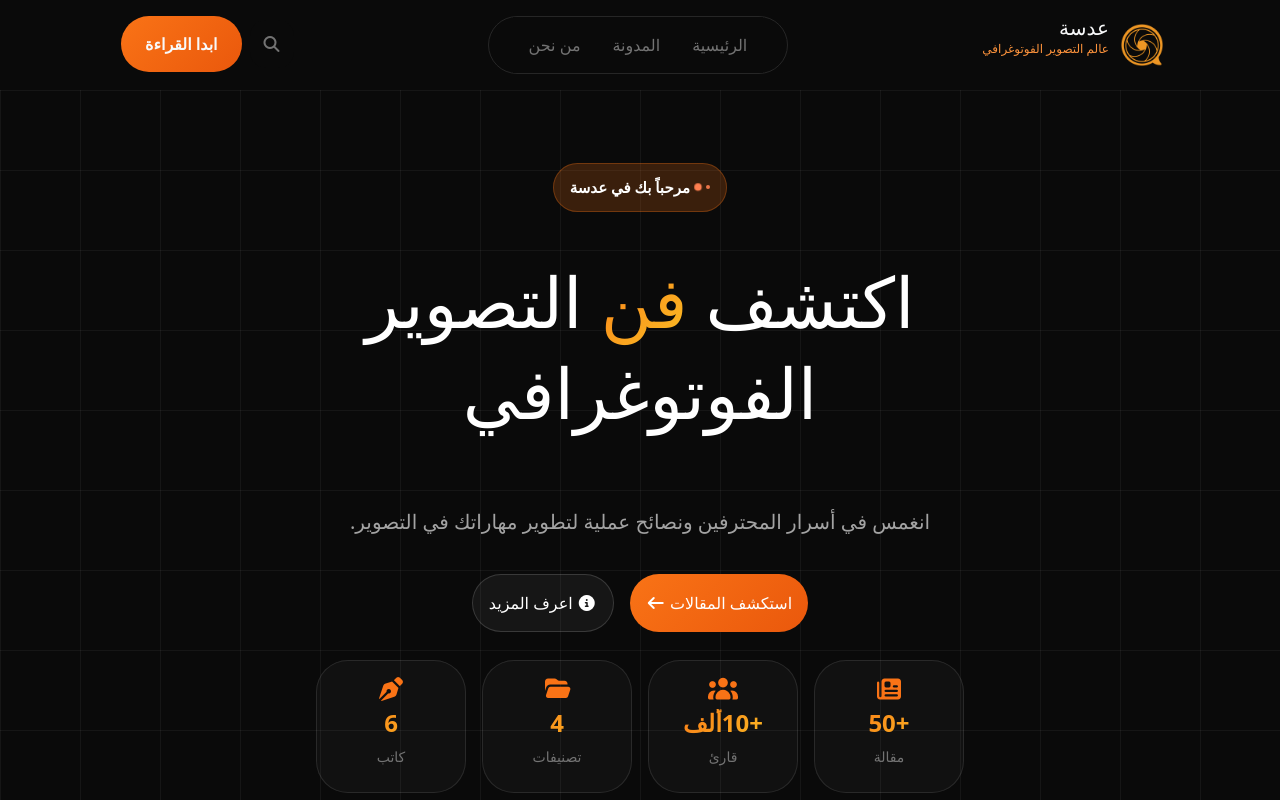
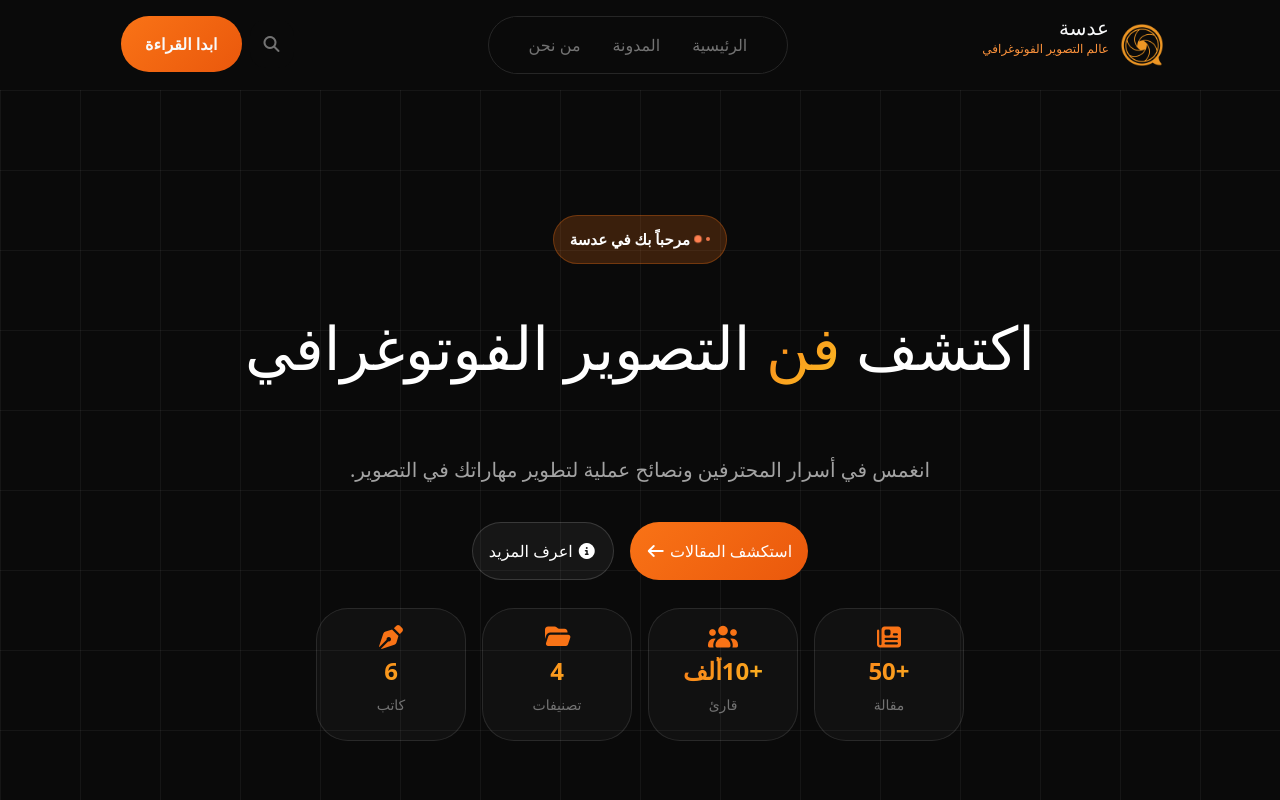
Before and after one commit to asia-negm/angular, an Angular app: page /home in a window 1280 px wide. Shown: the top 800 px of the page. Built offline with nearby package versions, Linux system fonts and the light colour scheme.

Commit message:
content projeaction

```diff
--- a/src/app/about-component/about-component.html
+++ b/src/app/about-component/about-component.html
@@ -1 +1,4 @@
-<p>about-component works!</p>
+<div>
+  <app-hero>
+  </app-hero>
+</div>
--- a/src/app/about-component/about-component.ts
+++ b/src/app/about-component/about-component.ts
@@ -1,8 +1,9 @@
 import { Component } from '@angular/core';
+import { Hero } from '../hero/hero';
 
 @Component({
   selector: 'app-about-component',
-  imports: [],
+  imports: [Hero],
   templateUrl: './about-component.html',
   styleUrl: './about-component.css',
 })
--- /dev/null
+++ b/src/app/hero/hero.html
@@ -0,0 +1,39 @@
+   <section class="hero-section d-flex align-items-center justify-content-center ">
+      <div class="hero-content d-flex flex-column  gap-1 text-center align-items-center justify-content-center ">
+        <h5><span class="badge rounded rounded-5 p-3  d-flex align-items-center gap-1">
+          <div class="spinner-grow timer text-orange-400" role="status">
+    </div>
+          <div class="spinner-grow  text-orange-400" role="status">
+    </div>
+          مرحباً بك في عدسة</span></h5>
+      <h1 class="text-6xl text-white mb-6">   اكتشف <span class="gradient-text">فن </span>
+      التصوير الفوتوغرافي</h1>
+      <p class="text-netual-400 text-xl">انغمس في أسرار المحترفين ونصائح عملية لتطوير مهاراتك في التصوير.</p>
+      <div class="d-flex gap-3">
+        <button class="background-oragne discover text-white p-3 rounded border-0 rounded-5">استكشف المقالات
+          <i class="fa-solid fa-arrow-left"></i>
+        </button>
+        <button class="see-more p-3">
+       <i class="fa-solid fa-circle-info"></i>
+      اعرف المزيد
+        </button>
+      </div>
+        <div>
+          <div class="d-flex gap-3 p-4">
+            @for(card of cards ; track card.id){
+
+              <div class="card rounded rounded-5" >
+          <div class="card-body text-center">
+            <i class="text-orange-500 {{card.icon}} text-2xl"></i>
+            <h2 class="fw-bold gradient-text text-2xl">{{card.h2}}</h2>
+            <p class="text-netual-500 text-sm">{{card.p}}</p>
+          </div>
+        </div>
+            }
+
+          </div>
+
+        </div>
+      </div>
+    </section>
+<ng-content/>
--- /dev/null
+++ b/src/app/hero/hero.ts
@@ -0,0 +1,28 @@
+import { Component , input } from '@angular/core';
+import { ICard } from '../icard';
+import { RouterLink } from '@angular/router';
+
+
+@Component({
+  selector: 'app-hero',
+  imports: [RouterLink ],
+  templateUrl: './hero.html',
+  styleUrl: './hero.css',
+})
+export class Hero {
+  badgeText = input('مرحباً بك في عدسة');
+  title =input('اكتشف');
+  titleHightLight =input('فن');
+  titleRest =input('التصوير الفوتوغرافي');
+  description =input('انغمس في أسرار المحترفين ونصائح عملية لتطوير مهاراتك في التصوير.');
+  primaryBtn =input('اكتشف المقالات');
+  secondaryBtn =input('اعرف المزيد');
+  showCards =input(true);
+
+    cards:ICard[]=[
+      {id:'0' ,icon:'fa-solid fa-newspaper' , h2:'+50' ,p:'مقالة'},
+      {id:'1' ,icon:'fa-solid fa-users' , h2:'+10ألف' ,p:'قارئ'},
+      {id:'2' ,icon:' fa-solid fa-folder-open' , h2:'4' ,p:'تصنيفات'},
+      {id:'3' ,icon:' fa-solid fa-pen-nib' , h2:'6' ,p:'كاتب'},
+    ]
+}
--- a/src/app/home-component/home-component.html
+++ b/src/app/home-component/home-component.html
@@ -1,41 +1,4 @@
-<section class="hero-section d-flex align-items-center justify-content-center ">
-  <div class="hero-content d-flex flex-column  gap-1 text-center align-items-center justify-content-center ">
-    <h5><span class="badge rounded rounded-5 p-3  d-flex align-items-center gap-1">
-      <div class="spinner-grow timer text-orange-400" role="status">
-</div>
-      <div class="spinner-grow  text-orange-400" role="status">
-</div>
-      مرحباً بك في عدسة</span></h5>
-  <h1 class="text-6xl text-white mb-6">   اكتشف <span class="gradient-text">فن </span>
-  التصوير الفوتوغرافي</h1>
-  <p class="text-netual-400 text-xl">انغمس في أسرار المحترفين ونصائح عملية لتطوير مهاراتك في التصوير.</p>
-  <div class="d-flex gap-3">
-    <button class="background-oragne discover text-white p-3 rounded border-0 rounded-5">استكشف المقالات
-      <i class="fa-solid fa-arrow-left"></i>
-    </button>
-    <button class="see-more p-3">
-   <i class="fa-solid fa-circle-info"></i>
-  اعرف المزيد
-    </button>
-  </div>
-    <div>
-      <div class="d-flex gap-3 p-4">
-        @for(card of cards ; track card.id){
-
-          <div class="card rounded rounded-5" >
-      <div class="card-body text-center">
-        <i class="text-orange-500 {{card.icon}} text-2xl"></i>
-        <h2 class="fw-bold gradient-text text-2xl">{{card.h2}}</h2>
-        <p class="text-netual-500 text-sm">{{card.p}}</p>
-      </div>
-    </div>
-        }
-
-      </div>
-
-    </div>
-  </div>
-</section>
+<app-hero></app-hero>
 <section class="spieacl background-black p-5">
   <div class="container">
     <div>
--- a/src/app/home-component/home-component.ts
+++ b/src/app/home-component/home-component.ts
@@ -4,10 +4,11 @@ import { ICard } from '../icard';
 import { IPost } from '../ipost';
 import {IBox} from '../ibox';
 import { ICap } from '../icap';
+import { Hero } from '../hero/hero';
 
 @Component({
   selector: 'app-home-component',
-  imports: [RouterLink],
+  imports: [RouterLink, Hero],
   templateUrl: './home-component.html',
   styleUrl: './home-component.css',
 })
--- a/src/app/project-component/project-component.html
+++ b/src/app/project-component/project-component.html
@@ -1 +1,4 @@
-<p>project-component works!</p>
+<div class="container hero-section">
+
+
+</div>
--- a/src/app/project-component/project-component.ts
+++ b/src/app/project-component/project-component.ts
@@ -1,8 +1,9 @@
 import { Component } from '@angular/core';
+import { Hero } from '../hero/hero';
 
 @Component({
   selector: 'app-project-component',
-  imports: [],
+  imports: [  Hero],
   templateUrl: './project-component.html',
   styleUrl: './project-component.css',
 })
--- a/src/styles.css
+++ b/src/styles.css
@@ -81,3 +81,123 @@
     -webkit-text-fill-color: transparent;
     color: transparent;
 }
+.hero-section {
+    background-color: #0a0a0a;
+    background-image:
+        linear-gradient(to right, rgba(255, 255, 255, 0.05) 1px, transparent 1px),
+        linear-gradient(to bottom, rgba(255, 255, 255, 0.05) 1px, transparent 1px);
+    background-size: 80px 80px;
+    min-height: 100vh;
+    padding: 2rem;
+}
+.hero-content h1{
+    line-height: 1.3;
+    max-width: 900px;
+    margin: 2rem;
+}
+.hero-content p{
+    max-width: 600px;
+    line-height: 1.6;
+    margin: 2rem;
+}
+.see-more{
+     background-color: rgba(255, 255, 255, 0.05);
+    border: 1px solid rgba(255, 255, 255, 0.15);
+    color: white;
+    padding: 12px 24px;
+    border-radius: 50px;
+}
+.see-more i{
+    color: white;
+    font-size: 1rem;
+}
+@keyframes pluse-grow{
+    0% , 100%{
+        transform: scale(0.7);
+        opacity: 1;
+    }
+    50%{
+        transform: scale(1);
+        opacity: 1;
+    }
+}
+.spinner-grow{
+    --bs-spinner-width: .5rem;
+    --bs-spinner-height: .5rem;
+    --bs-spinner-vertical-align: -0.125em;
+    --bs-spinner-animation-speed: 0.75s;
+    --bs-spinner-animation-name: spinner-grow;
+    background-color:coral;
+    opacity: 1;
+    animation: pluse-grow var(--bs-spinner-animation-speed) ease-in-out infinite;
+    -webkit-animation: pluse-grow var(--bs-spinner-animation-speed) ease-in-out infinite;
+}
+@keyframes pluse-fade{
+      0% , 100%{
+        opacity: 1;
+    }
+    50%{
+
+        opacity: 0.4;
+    }
+}
+.timer{
+    --bs-spinner-width: .275rem;
+    --bs-spinner-height: .275rem;
+    --bs-spinner-animation-speed:1.75s;
+    animation: pluse-fade var(--bs-spinner-animation-speed) ease-in-out infinite;
+    -webkit-animation: pluse-fade var(--bs-spinner-animation-speed) ease-in-out infinite;
+}
+.badge {
+    background-color: rgba(var(--color-orange-300-rgb), 0.2);
+    border: 1px solid var(--color-orange-200);
+}
+h1{
+    font-size: 70px;
+}
+.card{
+    flex:1;
+    min-width: 150px;
+    background-color: rgba(255, 255, 255, 0.03);
+    border: 1px solid rgba(255, 255, 255, 0.10);
+    border-radius: 20px;
+}
+.card i{
+    font-size: 1.5rem;
+    margin-bottom: .5rem;
+
+}
+.card h2{
+    margin-bottom: 0;
+    padding: 0;
+}
+.card p{
+    margin: .5rem;
+}
+/* //////////////////////// */
+.spieacl{
+    min-height: 100vh;
+}
+.avatar {
+  width: 3rem;
+  height: 3rem;
+  object-fit: cover;
+}
+.avatar-2 {
+  width: 2rem;
+  height: 2rem;
+  object-fit: cover;
+}
+.category{
+  background-color: rgba(var(--color-orange-300-rgb), 0.15);
+}
+.icon{
+  width: 48px;
+  height: 48px;
+  border-radius: 0.8rem;
+  display: flex;
+  align-items: center;
+  justify-content: center;
+  border: 1px solid var(--color-orange-200);
+  margin-bottom:.7rem ;
+}
```
Also changed, not shown: src/app/hero/hero.css (added), 1 other file (tests, documents, lock files or other folders).
